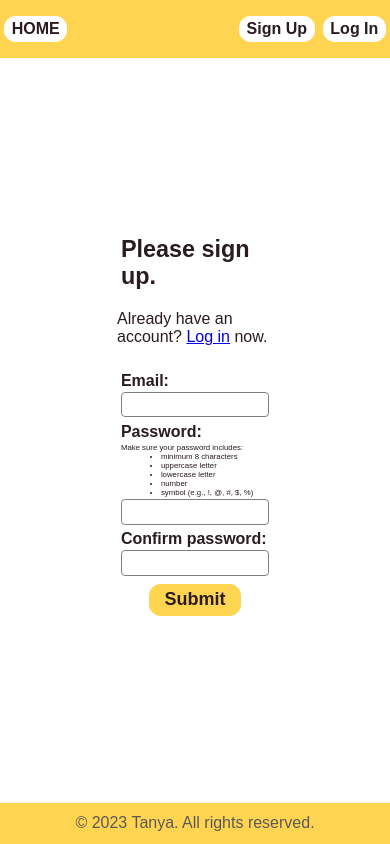
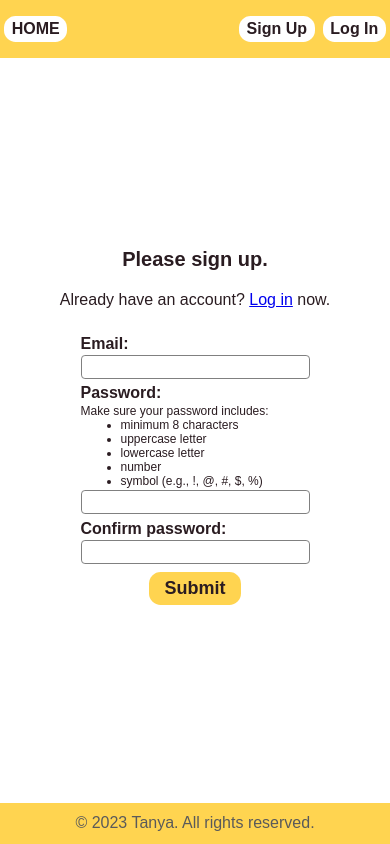
Before and after one commit to nashare/learn-Spanish-React, a React (Create React App) app in the folder learn-spanish/: page /signup in a window 390 px wide. Built offline with nearby package versions, Linux system fonts and the light colour scheme.

Commit message:
correct css, login form validation

```diff
--- a/learn-spanish/src/App.css
+++ b/learn-spanish/src/App.css
@@ -92,20 +92,8 @@ img {
 }
 
 input {
-    font-size: 2vmin;
-    padding: 0.7vmin 1.5vmin;
-}
-
-@media (max-width: 768px) {
-    input {
-        font-size: 3vmin;
-    }
-}
-
-@media (max-width: 600px) {
-    input {
-        font-size: 4vmin;
-    }
+    font-size: 16px;
+    padding: 2px 10px;
 }
 
 .border-bottom-straight {
--- a/learn-spanish/src/controllers/auth/handleLogIn.tsx
+++ b/learn-spanish/src/controllers/auth/handleLogIn.tsx
@@ -1,16 +1,4 @@
-import { emailValidation } from "../formValidation/emailValidation";
-import { passwordValidation } from "../formValidation/passwordValidation";
 import { userInst } from "../../models/user";
-
-interface EmailValidationResult {
-    emailIsValid: boolean;
-    emailErrorMessage: string;
-}
-
-interface PasswordValidationResult {
-    passwordIsValid: boolean;
-    passwordErrorMessage: string;
-}
 
 interface LogInResult {
     errorMessage: string;
@@ -19,18 +7,8 @@ interface LogInResult {
 
 
 export async function handleLogIn(email: string, password: string,
-    setEmailError: (error: string) => void,
-    setPasswordError: (error: string) => void,
     setErrorMessage: (error: string) => void,
-    setIsAuthenticated: (authState: boolean) => void): Promise<undefined> {
-
-    const { emailIsValid, emailErrorMessage }: EmailValidationResult = emailValidation(email);
-    setEmailError(emailErrorMessage);
-    const { passwordIsValid, passwordErrorMessage }: PasswordValidationResult = passwordValidation(password);
-    setPasswordError(passwordErrorMessage);
-    if (!emailIsValid || !passwordIsValid) {
-        return;
-    }
+    setIsAuthenticated: (authState: boolean) => void) {
     const { errorMessage, authStatus }: LogInResult = await userInst.logIn(email, password);
     setErrorMessage(errorMessage);
     setIsAuthenticated(authStatus);
--- a/learn-spanish/src/pages/CategoryPage/CategoryPage.css
+++ b/learn-spanish/src/pages/CategoryPage/CategoryPage.css
@@ -7,7 +7,7 @@
 
 .word-text {
     font-weight: bold;
-    font-size: 3vmin;
+    font-size: 24px;
 }
 
 .category-practice {
--- a/learn-spanish/src/pages/HomePage/HomePage.css
+++ b/learn-spanish/src/pages/HomePage/HomePage.css
@@ -8,7 +8,7 @@
     flex-direction: column;
     justify-content: center;
     padding-left: 6vmin;
-    font-size: 2rem;
+    font-size: 30px;
 }
 
 .homepage-subtitle {
@@ -20,12 +20,6 @@
     border: none;
 }
 
-@media (max-width: 1024px) {
-    .homepage-text {
-        font-size: 1.5rem;
-    }
-}
-
 @media (max-width: 768px) {
     .homepage-content {
         display: block;
--- a/learn-spanish/src/pages/LogInPage/LogInPage.css
+++ b/learn-spanish/src/pages/LogInPage/LogInPage.css
@@ -1,5 +1,17 @@
 .auth-container {
     width: 40%;
+}
+
+@media (max-width: 1024px) {
+    .auth-container {
+        width: 55%;
+    }
+}
+
+@media (max-width: 768px) {
+    .auth-container {
+        width: 70%;
+    }
 }
 
 .form-group {
@@ -8,7 +20,7 @@
 
 .error-message {
     color: rgb(200, 30, 30);
-    font-size: 2vmin;
+    font-size: 14px;
 }
 
 .authForm {
@@ -16,15 +28,10 @@
 }
 
 .auth-message {
+    text-align: center;
     font-weight: bolder;
     margin: 1vmin;
-    font-size: 3vmin;
-}
-
-@media (max-width: 768px) {
-    .auth-message {
-        font-size: 6vmin;
-    }
+    font-size: 20px;
 }
 
 .auth-label {
@@ -43,12 +50,12 @@
 }
 
 .auth-rules-p {
-    font-size: 2vmin;
+    font-size: 12px;
     margin: 0;
 }
 
 .auth-rules-list {
-    font-size: 2vmin;
+    font-size: 12px;
     margin: 0;
 }
 
--- a/learn-spanish/src/pages/LogInPage/LogInPage.tsx
+++ b/learn-spanish/src/pages/LogInPage/LogInPage.tsx
@@ -14,14 +14,11 @@ export const LogInPage = ({ setIsAuthenticated }: LogInPageProps): JSX.Element =
     const hideRules: boolean = true;
     const [errorMessage, setErrorMessage] = useState<string>('');
     const [email, setEmail] = useState<string>('');
-    const [emailError, setEmailError] = useState<string>('');
     const [password, setPassword] = useState<string>('');
-    const [passwordError, setPasswordError] = useState<string>('');
 
     const handleSubmit = (event: React.FormEvent<HTMLFormElement>): void => {
         event.preventDefault();
-        handleLogIn(email, password,
-            setEmailError, setPasswordError, setErrorMessage, setIsAuthenticated);
+        handleLogIn(email, password, setErrorMessage, setIsAuthenticated);
     }
     const errorClass: string = errorMessage !== "" ? 'error-message' : 'hidden';
 
@@ -32,12 +29,12 @@ export const LogInPage = ({ setIsAuthenticated }: LogInPageProps): JSX.Element =
                 <p>Don't have an account? <Link to='/signup'>Sign up</Link> now.</p>
                 <div className='form-container'>
                     <form className='authForm flex-column-center' onSubmit={handleSubmit}>
-                        <FormEmail value={email} onChange={setEmail} emailError={emailError} />
-                        <FormPassword value={password} onChange={setPassword} shouldHideRules={hideRules} passwordError={passwordError}/>
+                        <FormEmail value={email} onChange={setEmail} emailError="" />
+                        <FormPassword value={password} onChange={setPassword} shouldHideRules={hideRules} passwordError=""/>
                         <FormButton />
-                        <div className={errorClass}>{errorMessage}</div>
                     </form>
                 </div>
+                <div className={errorClass}>{errorMessage}</div>
             </div>
         </main>
     );
--- a/learn-spanish/src/pages/TestCompletePage/TestCompletePage.css
+++ b/learn-spanish/src/pages/TestCompletePage/TestCompletePage.css
@@ -0,0 +1,29 @@
+.test-complete {
+    margin-top: 3vmin;
+    width: 35%;
+    display: grid;
+    gap: 3vmin;
+}
+
+@media (max-width: 1024px) {
+    .test-complete {
+        width: 40%;
+    }
+}
+
+@media (max-width: 768px) {
+    .test-complete {
+        width: 80%;
+    }
+}
+
+.test-complete-result {
+    text-align: center;
+    font-weight: bolder;
+    font-size: 24px;
+    margin: 0;
+}
+
+.complete-button-container {
+    text-decoration: none;
+}
--- a/learn-spanish/src/pages/TestPage/TestPage.css
+++ b/learn-spanish/src/pages/TestPage/TestPage.css
@@ -13,13 +13,6 @@
     .test-general {
         width: 75%;
     }
-}
-
-.test-complete {
-    margin-top: 3vmin;
-    width: 50%;
-    display: grid;
-    gap: 3vmin;
 }
 
 .test-word {
@@ -85,15 +78,5 @@
     border: 0.2vmin solid grey;
     border-radius: 3vmin;
     outline: none;
+    padding: 4px 14px;
 }
-
-.test-complete-result {
-    text-align: center;
-    font-weight: bolder;
-    font-size: 4vmin;
-    margin: 0;
-}
-
-.complete-button-container {
-    text-decoration: none;
-}
```
